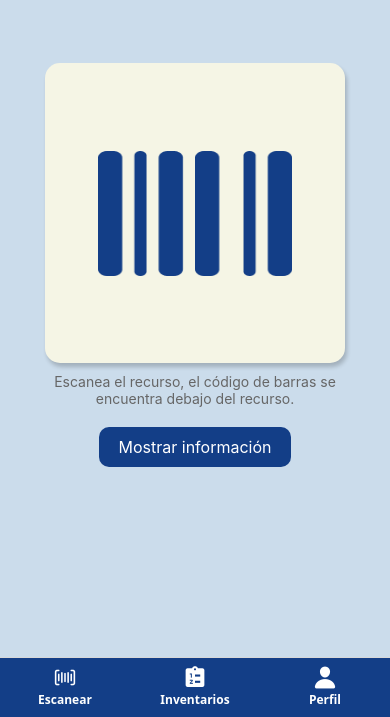
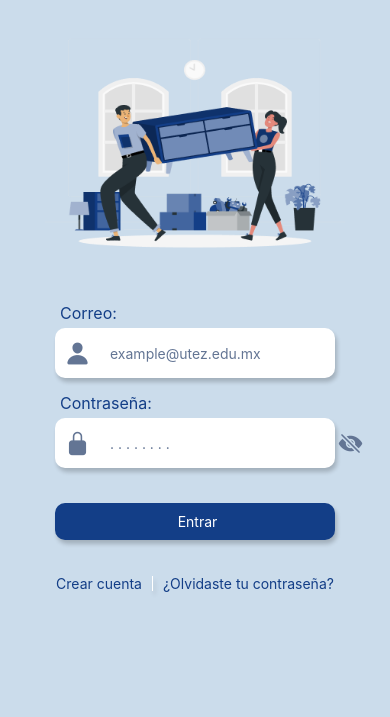
Before and after one commit to josemanuel11sans/AssetTrackerUtez-Movile, a React Native app: screen /Login in a window 390 px wide. Shown: the part 127-844 px from the top of the page. Built offline with nearby package versions, Linux system fonts and the light colour scheme.

Commit message:
Avance de pantalla de Inicio de Sesion

```diff
--- a/App.js
+++ b/App.js
@@ -2,11 +2,14 @@ import 'react-native-gesture-handler';
 import React from 'react';
 import { NavigationContainer } from '@react-navigation/native';
 import BottomTabNavigator from './src/navigation/BottomTabNavigator';
+import StackNavigator from './src/navigation/StackNavigator';
 
 export default function App() {
   return (
     <NavigationContainer>
-      <BottomTabNavigator/>
+        <StackNavigator>
+          <BottomTabNavigator/>
+        </StackNavigator>
     </NavigationContainer>
   );
 }
--- a/src/navigation/StackNavigator.js
+++ b/src/navigation/StackNavigator.js
@@ -4,11 +4,17 @@ import EspaciosScreen from "../screens/EspaciosScreen";
 import InventariosPorEspacioScreen from "../screens/InventariosPorEspacioScreen";
 import PerfilScreen from "../screens/PerfilScreen";
 import EdificiosScreen from "../screens/EdificiosScreen";
+import InicioSesionScreen from "../screens/InicioSesionScreen";
+import ScannerScreen from "../screens/ScannerScreen";
+import RegistroDeRecursosScreen from "../screens/RegistroDeRecursosScreen";
 const Stack = createNativeStackNavigator();
 
 export default function StackNavigator() {
     return (
         <Stack.Navigator>
+            <Stack.Screen name="Login" component={InicioSesionScreen} options={{ headerShown: false }} />
+            <Stack.Screen name="Scanner" component={ScannerScreen} options={{ headerShown: false }} />
+            <Stack.Screen name="Recursos" component={RegistroDeRecursosScreen} options={{ headerShown: false }} />
             <Stack.Screen name="Edificios" component={EdificiosScreen} options={{ headerShown: false, title: "Edificios" }}/>
             <Stack.Screen name="Espacios" component={EspaciosScreen} />
             <Stack.Screen name="Inventarios" component={InventariosPorEspacioScreen} options={{ headerShown: false, title: "Inventarios" }}/>
--- /dev/null
+++ b/src/screens/InicioSesionScreen.js
@@ -0,0 +1,164 @@
+import React, { useState } from 'react';
+import { View, Text, TextInput, StyleSheet, TouchableOpacity, Image } from 'react-native';
+import { useNavigation } from '@react-navigation/native';
+import { Ionicons } from '@expo/vector-icons';
+
+const InicioSesionScreen = () => {
+    const [email, setEmail] = useState('');
+    const [password, setPassword] = useState('');
+    const [showPassword, setShowPassword] = useState(false);
+    const navigation = useNavigation();
+
+    const handleLogin = () => {
+        if (email === 'admin@utez.edu.mx' && password === '12345678') {
+            navigation.replace('Scanner');
+        } else {
+            alert('Correo o contraseña incorrectos');
+        }
+    };
+
+    return (
+        <View style={styles.container}>
+            <View style={styles.card}>
+                <Image source={require('../../assets/login.png')} style={styles.imgLogin} />
+            </View>
+            {/* Formulario de inicio de sesión */}
+            <Text style={styles.textInput}>Correo:</Text>
+            <View style={styles.inputContainer}>
+                <Ionicons name="person" style={styles.icon} />
+                <TextInput
+                style={styles.input}
+                    placeholder="example@utez.edu.mx"
+                    value={email}
+                    onChangeText={setEmail}
+                    keyboardType="email-address"
+                    autoCapitalize="none"
+                />
+            </View>
+            <Text style={styles.textInput}>Contraseña:</Text>
+            <View style={styles.inputContainer}>
+                <Ionicons name="lock-closed" style={styles.icon} />
+                <TextInput
+                style={styles.input}
+                    placeholder=". . . . . . . ."
+                    value={password}
+                    onChangeText={setPassword}
+                    secureTextEntry={!showPassword}
+                />
+                <TouchableOpacity  onPress={() => setShowPassword(!showPassword)}>
+                    <Ionicons style={styles.icon} name={showPassword ? "eye" : "eye-off"}/>
+                </TouchableOpacity>
+            </View>
+            <TouchableOpacity style={styles.button} onPress={handleLogin}>
+                <Text style={styles.buttonText}>Entrar</Text>
+            </TouchableOpacity>
+            {/* Links */}
+            <View style={styles.buttonLink}>
+                <TouchableOpacity>
+                    <Text style={styles.linkText} onPress={() => navigation.navigate('Registro')} >Crear cuenta</Text>
+                </TouchableOpacity>
+                <View style={styles.separator} />
+                <TouchableOpacity>
+                    <Text style={styles.linkText} onPress={() => navigation.navigate('RecuperarContrasena')} >¿Olvidaste tu contraseña?</Text>
+                </TouchableOpacity>
+            </View>
+        </View>
+    );
+};
+
+const styles = StyleSheet.create({
+    container: {
+        flex: 1,
+        justifyContent: 'center',
+        alignItems: 'center',
+        backgroundColor: '#CBDCEB',
+        padding: 20
+    },
+    form: {
+        width: '80%'
+    },
+    card: {
+        width: 300,
+        height: 300,
+        justifyContent: 'center',
+        alignItems: 'center'
+    },
+    imgLogin: {
+        width: 300,
+        height: 300,
+        resizeMode: 'contain'
+    },
+    inputContainer: {
+        flexDirection: 'row',
+        alignItems: 'center',
+        backgroundColor: '#FFFFFF',
+        borderRadius: 10,
+        paddingHorizontal: 10,
+        width: '80%',
+        height: 50,
+        marginBottom: 10,
+        shadowColor: '#000',
+        shadowOffset: { width: 2, height: 4 },
+        shadowOpacity: 0.2,
+        shadowRadius: 4
+    },
+    input: {
+        flex: 1,
+        height: 50,
+        color: '#637594',
+        paddingHorizontal: 10
+    },
+    textInput: {
+        color: '#133E87',
+        fontSize: 16,
+        textAlign: 'left',
+        alignSelf: 'flex-start',
+        margin: 5,
+        paddingLeft: 35
+    },
+    icon: {
+        fontSize: 25,
+        color: "#637594",
+        marginRight: 10
+    },
+    button: {
+        margin: 25,
+        flexDirection: 'row',
+        alignItems: 'center',
+        justifyContent: 'center',
+        backgroundColor: '#133E87',
+        padding: 10,
+        borderRadius: 10,
+        width: '80%',
+        shadowColor: '#000',
+        shadowOffset: { width: 2, height: 4 },
+        shadowOpacity: 0.2,
+        shadowRadius: 4
+    },
+    buttonText: {
+        color: '#FFF',
+        marginLeft: 5,
+    },
+    buttonLink: {
+        flexDirection: 'row',
+        justifyContent: 'center',
+        alignItems: 'center',
+        marginTop: 10
+    },
+    linkText: {
+        color: '#133E87',
+        fontSize: 14
+    },
+    separator: {
+        width: 1,
+        height: 15,
+        backgroundColor: '#FFFFFF',
+        marginHorizontal: 10,
+        shadowColor: '#000',
+        shadowOffset: { width: 2, height: 4 },
+        shadowOpacity: 0.2,
+        shadowRadius: 4
+    }
+});
+
+export default InicioSesionScreen;
```
Also changed, not shown: assets/login.png (added).
